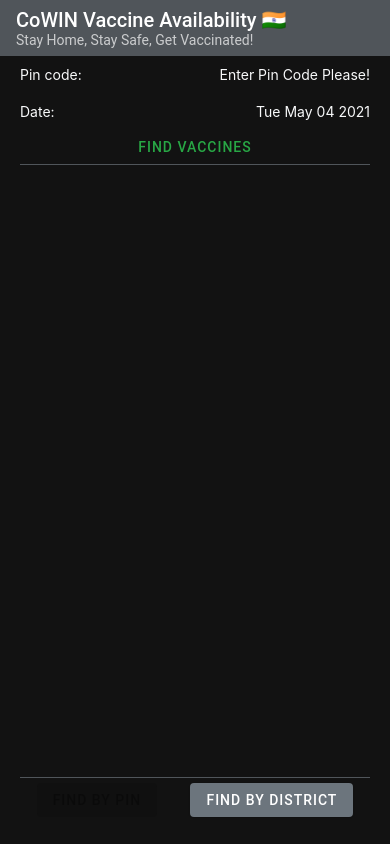
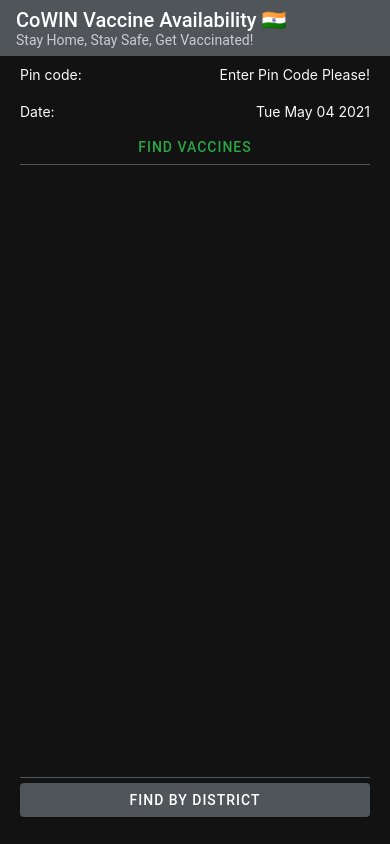
Before and after one commit to A7abhilash/cowin-vaccine-availability-app, a React Native app: screen / in a window 390 px wide. Built offline with nearby package versions, Linux system fonts and the light colour scheme; no server answers.

Commit message:
updated bottom tabs

```diff
--- a/src/components/BottomTabs.js
+++ b/src/components/BottomTabs.js
@@ -1,36 +1,29 @@
 import React from 'react';
-import {StyleSheet, Text, View} from 'react-native';
+import {StyleSheet} from 'react-native';
 import {Button} from 'react-native-paper';
 import {globalColors} from '../styles/styles';
 
 export default function BottomTabs({findBy, setFindBy, FIND_BY}) {
-  return (
-    <View style={styles.container}>
+  return findBy === FIND_BY.PIN ? (
     <Button
       mode="contained"
       style={styles.bottomBtns}
-        color={globalColors.Secondary}
-        onPress={() => setFindBy(FIND_BY.PIN)}
-        disabled={findBy === FIND_BY.PIN}>
-        Find by pin
+      color={globalColors.Gray}
+      onPress={() => setFindBy(FIND_BY.DISTRICT)}>
+      Find by district
     </Button>
+  ) : (
     <Button
       mode="contained"
       style={styles.bottomBtns}
-        color={globalColors.Secondary}
-        onPress={() => setFindBy(FIND_BY.DISTRICT)}
-        disabled={findBy === FIND_BY.DISTRICT}>
-        Find by district
+      color={globalColors.Gray}
+      onPress={() => setFindBy(FIND_BY.PIN)}>
+      Find by pin code
     </Button>
-    </View>
   );
 }
 
 const styles = StyleSheet.create({
-  container: {
-    flexDirection: 'row',
-    justifyContent: 'space-around',
-  },
   bottomBtns: {
     justifyContent: 'center',
   },
```
Lines whose indentation alone changed are shown as unchanged.
